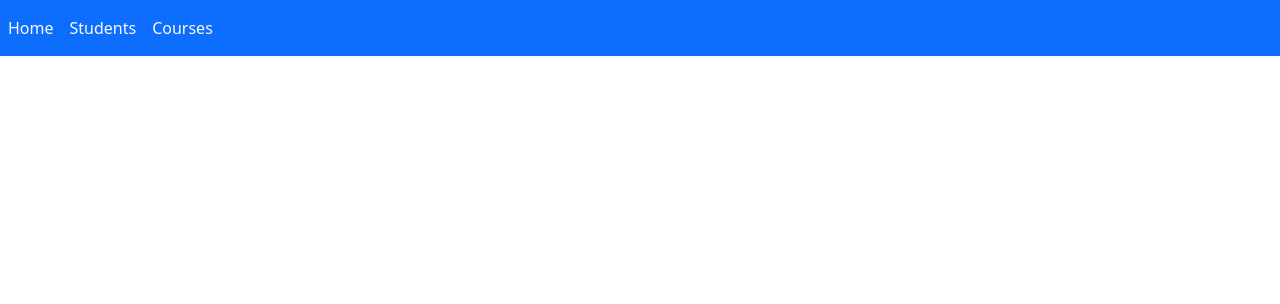
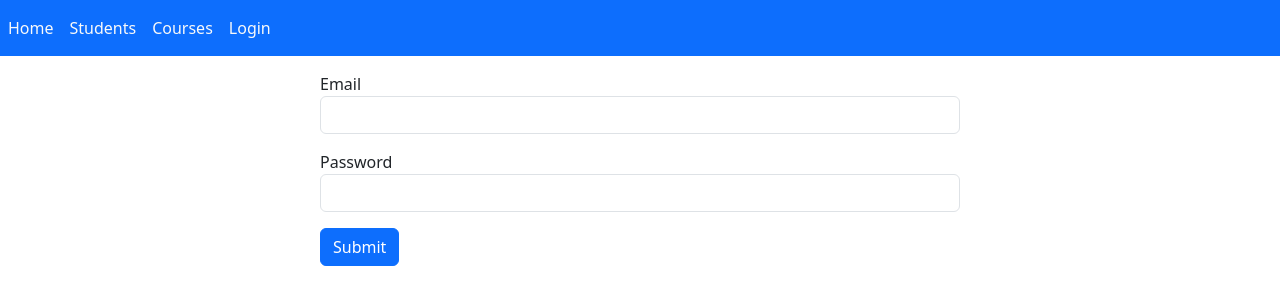
Before and after one commit to longlee10/Student-Course, a React (Vite) app in the folder client/: page /login in a window 1280 px wide. Shown: the top 304 px of the page. Built offline with nearby package versions, Linux system fonts and the light colour scheme.

Commit message:
Build Login page

```diff
--- a/client/src/App.jsx
+++ b/client/src/App.jsx
@@ -7,6 +7,7 @@ import NavBar from "./components/NavBar";
 import NewCourseForm from "./components/NewCourseForm";
 import NewStudentForm from "./components/NewStudentForm";
 import Course from "./components/Course";
+import Login from "./components/Login";
 
 function App() {
   return (
@@ -22,6 +23,7 @@ function App() {
         </Route>
         <Route path="/new-course" element={<NewCourseForm />} />
         <Route path="/new-student" element={<NewStudentForm />} />
+        <Route path="/login" element={<Login />} />
       </Routes>
     </Router>
   );
--- /dev/null
+++ b/client/src/components/Login.jsx
@@ -0,0 +1,46 @@
+import { useRef } from "react";
+
+const Login = () => {
+  const usernameRef = useRef();
+  const passwordRef = useRef();
+
+  return (
+    <form
+      className="w-50 m-auto"
+      onSubmit={async (e) => {
+        e.preventDefault();
+
+        const user = {
+          username: usernameRef.current.value,
+          password: passwordRef.current.value,
+        };
+
+        console.log(user);
+      }}
+    >
+      <div className="form-group mb-3">
+        <label htmlFor="username">Email</label>
+        <input
+          type="email"
+          className="form-control"
+          id="username"
+          ref={usernameRef}
+        />
+      </div>
+      <div className="form-group mb-3">
+        <label htmlFor="password">Password</label>
+        <input
+          type="password"
+          className="form-control"
+          id="password"
+          ref={passwordRef}
+        />
+      </div>
+      <button type="submit" className="btn btn-primary">
+        Submit
+      </button>
+    </form>
+  );
+};
+
+export default Login;
--- a/client/src/components/NavBar.jsx
+++ b/client/src/components/NavBar.jsx
@@ -19,6 +19,11 @@ const NavBar = () => {
             Courses
           </a>
         </li>
+        <li className="nav-item">
+          <a className="nav-link text-light" href="login">
+            Login
+          </a>
+        </li>
       </ul>
     </nav>
   );
```
